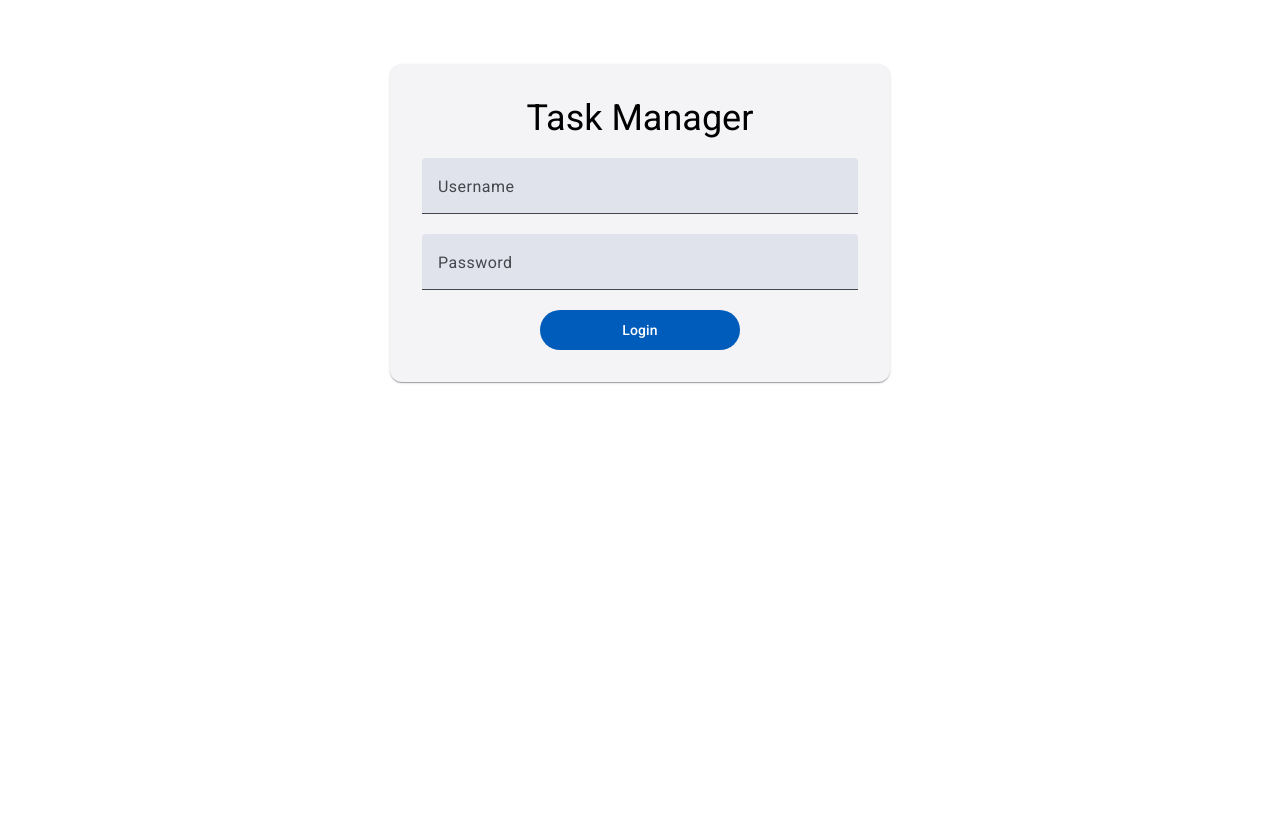
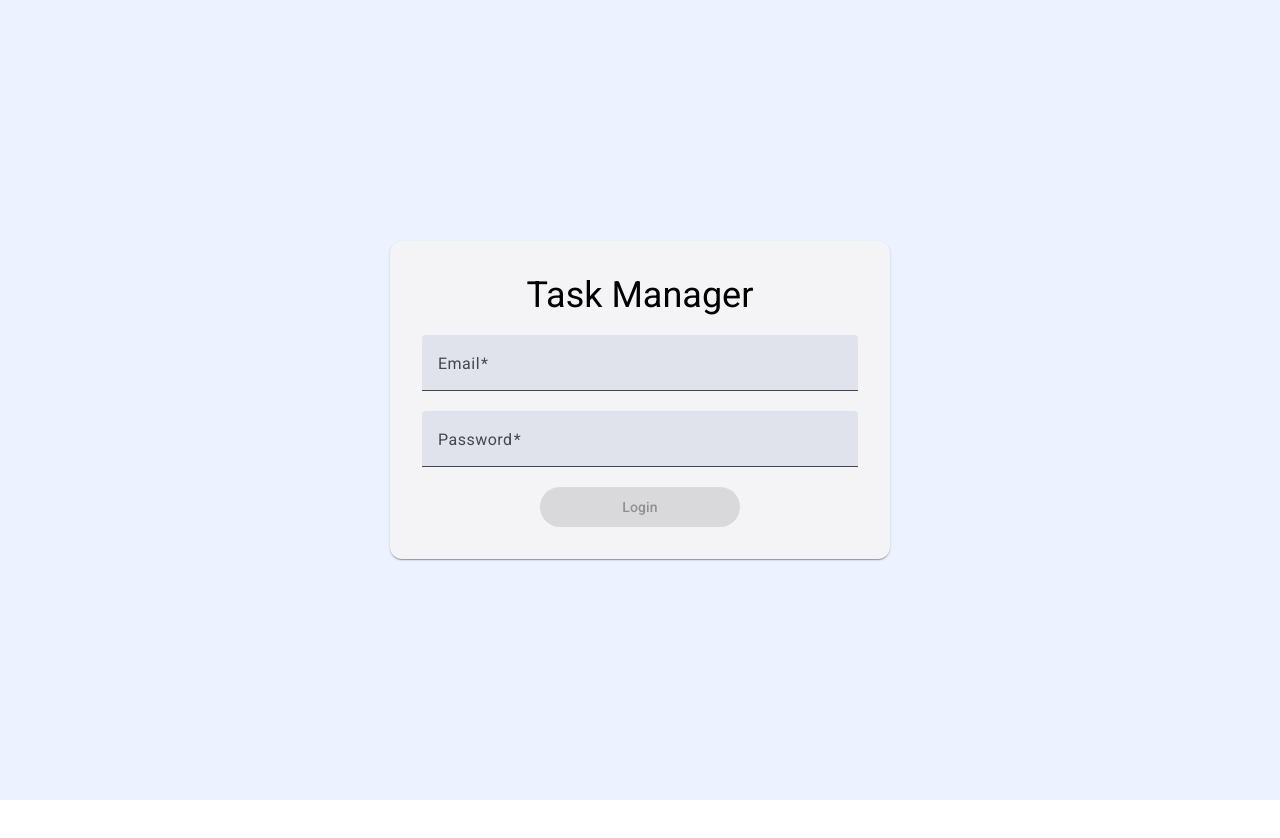
Before and after one commit to jitendra-dev68/task-management, an Angular app: page /login in a window 1280 px wide. Shown: the top 838 px of the page. After the commit the page ends 800 px from the top, so only its background shows below. Built offline with nearby package versions, Linux system fonts and the light colour scheme.

Commit message:
login API initial integration

```diff
--- a/src/app/app.config.ts
+++ b/src/app/app.config.ts
@@ -2,7 +2,13 @@ import { ApplicationConfig, provideZoneChangeDetection } from '@angular/core';
 import { provideRouter } from '@angular/router';
 import { routes } from './app.routes';
 import { provideAnimationsAsync } from '@angular/platform-browser/animations/async';
+import { provideHttpClient } from '@angular/common/http';
 
 export const appConfig: ApplicationConfig = {
-  providers: [provideZoneChangeDetection({ eventCoalescing: true }), provideRouter(routes), provideAnimationsAsync()]
+  providers: [
+    provideZoneChangeDetection({ eventCoalescing: true }),
+    provideRouter(routes),
+    provideAnimationsAsync(),
+    provideHttpClient(),
+  ],
 };
--- /dev/null
+++ b/src/app/core/services/auth.service.ts
@@ -0,0 +1,16 @@
+import { inject, Injectable } from '@angular/core';
+import { ApiClientService } from './api-client.service';
+import { User } from '../../types/user.types';
+import { Observable } from 'rxjs';
+
+@Injectable({
+  providedIn: 'root',
+})
+export class AuthService {
+  private readonly _api = inject(ApiClientService);
+  private readonly baseUrl = '/users.json';
+
+  login(request: Partial<User>): Observable<User[]> {
+    return this._api.get<User[]>(this.baseUrl);
+  }
+}
--- a/src/app/pages/auth/login/login.component.html
+++ b/src/app/pages/auth/login/login.component.html
@@ -1,14 +1,21 @@
-<div class="login-page">
+<div class="login-page h-100">
   <mat-card class="card" [formGroup]="loginForm">
     <h3 class="heading">Task Manager</h3>
     <mat-form-field>
-      <mat-label>Username</mat-label>
-      <input type="text" matInput formControlName="username" />
+      <mat-label>Email</mat-label>
+      <input type="email" matInput formControlName="email" />
     </mat-form-field>
     <mat-form-field>
       <mat-label>Password</mat-label>
       <input type="password" matInput formControlName="password" />
     </mat-form-field>
-    <button mat-flat-button class="login-btn">Login</button>
+    <button
+      mat-flat-button
+      class="login-btn"
+      (click)="login()"
+      [disabled]="loginForm.invalid"
+    >
+      Login
+    </button>
   </mat-card>
 </div>
--- a/src/app/pages/auth/login/login.component.scss
+++ b/src/app/pages/auth/login/login.component.scss
@@ -1,11 +1,15 @@
 .login-page {
+  display: flex;
+  align-items: center;
+  background-color: var(--light-background) !important;
   .heading {
     text-align: center;
   }
   .card {
     max-width: 500px;
-    margin: 4rem auto;
+    margin: auto;
     padding: 2rem;
+    flex: 1;
     .login-btn {
       width: 200px;
       margin: auto;
--- a/src/app/pages/auth/login/login.component.ts
+++ b/src/app/pages/auth/login/login.component.ts
@@ -1,10 +1,12 @@
-import { Component } from '@angular/core';
+import { Component, inject } from '@angular/core';
 import { MatCardModule } from '@angular/material/card';
 import { MatInputModule } from '@angular/material/input';
 import { MatFormFieldModule } from '@angular/material/form-field';
 import { MatButtonModule } from '@angular/material/button';
 import { LoginForm } from './login.model';
 import { ReactiveFormsModule } from '@angular/forms';
+import { AuthService } from '../../../core/services/auth.service';
+import { map } from 'rxjs';
 
 @Component({
   selector: 'app-login',
@@ -21,4 +23,22 @@ import { ReactiveFormsModule } from '@angular/forms';
 })
 export class LoginComponent {
   loginForm = LoginForm;
+  private readonly _auth = inject(AuthService);
+
+  login() {
+    this._auth
+      .login(this.loginForm.value)
+      .pipe(
+        map((users) => {
+          const user = users.find(
+            (user) => user.email === this.loginForm.value.email
+          );
+          if (!user) {
+            throw new Error('User not found');
+          }
+          console.log('user: ', user);
+        })
+      )
+      .subscribe();
+  }
 }
--- a/src/app/pages/auth/login/login.model.ts
+++ b/src/app/pages/auth/login/login.model.ts
@@ -1,6 +1,12 @@
-import { FormControl, FormGroup } from '@angular/forms';
+import { FormControl, FormGroup, Validators } from '@angular/forms';
 
 export const LoginForm = new FormGroup({
-  username: new FormControl(''),
-  password: new FormControl(''),
+  email: new FormControl('', {
+    validators: [Validators.required, Validators.email],
+    nonNullable: true,
+  }),
+  password: new FormControl('', {
+    validators: Validators.required,
+    nonNullable: true,
+  }),
 });
--- a/src/styles.scss
+++ b/src/styles.scss
@@ -1,4 +1,14 @@
 /* You can add global styles to this file, and also import other style files */
 
-html, body { height: 100%; }
-body { margin: 0; font-family: Roboto, "Helvetica Neue", sans-serif; }
+html,
+body {
+  height: 100%;
+}
+body {
+  margin: 0;
+  font-family: Roboto, "Helvetica Neue", sans-serif;
+  --light-background: #ecf2ff;
+}
+.h-100 {
+  height: 100%;
+}
```
Also changed, not shown: src/app/types/user.types.ts (renamed from src/app/pages/auth/login/login.types.ts), 1 other file (tests, documents, lock files or other folders).
